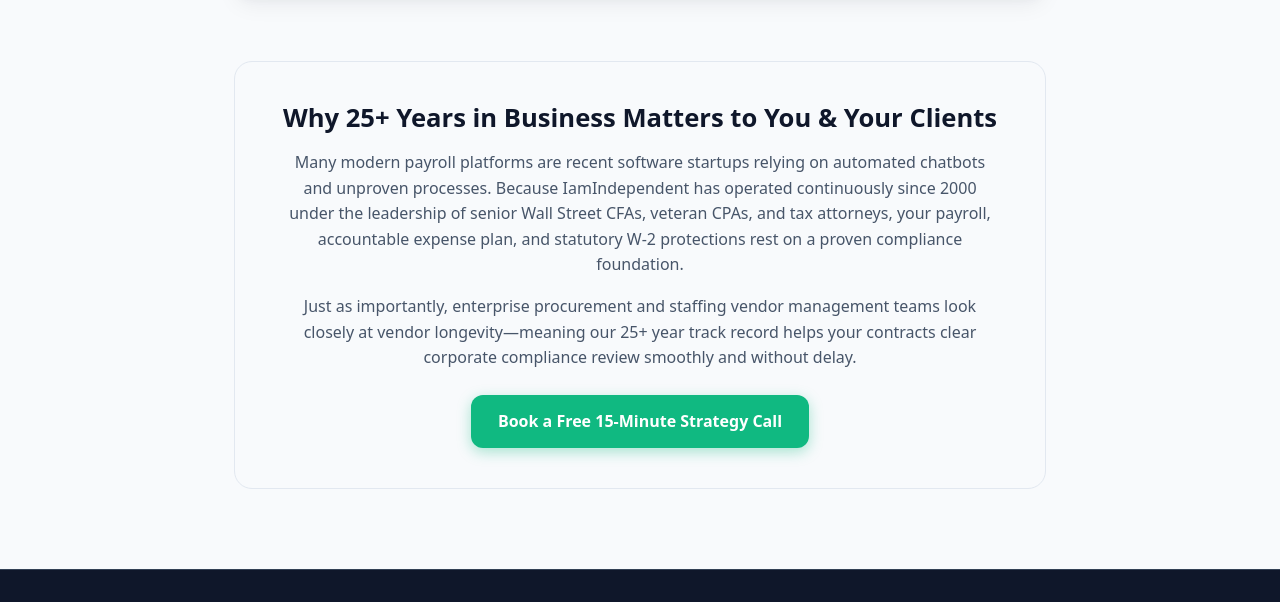
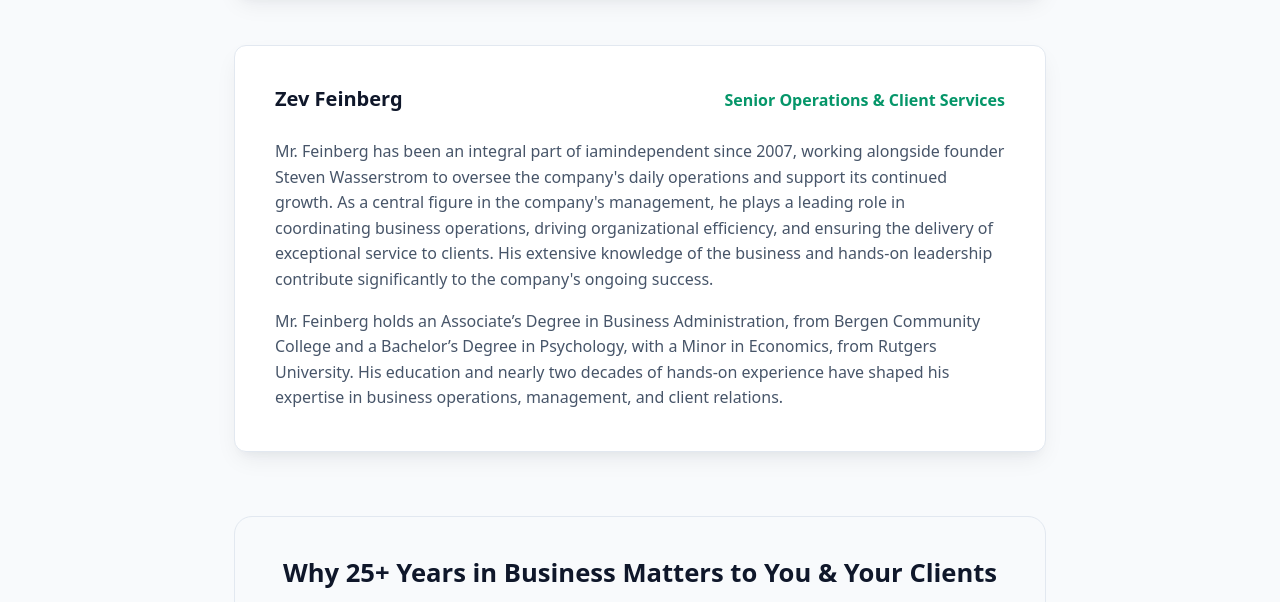
Before and after one commit to GregTile/IamI_static, a plain HTML site: page about.html in a window 1280 px wide. Shown: the part 2615-3217 px from the top of the page. Drawn offline with Linux system fonts and the light colour scheme.

Commit message:
updated about us page

```diff
--- a/about.html
+++ b/about.html
@@ -132,6 +132,20 @@
               Mr. Livshitz holds a Bachelor of Science (BS) and a Master of Science (MS) in Computer Science, as well as an Executive Master of Business Administration (EMBA).
             </p>
           </div>
+
+          <!-- Executive 4: Zev Feinberg -->
+          <div class="card" style="padding: 2.5rem;">
+            <div style="display: flex; justify-content: space-between; align-items: baseline; flex-wrap: wrap; margin-bottom: 1rem;">
+              <h3 style="color:#0f172a;">Zev Feinberg</h3>
+              <span style="font-weight: 700; color: var(--accent-dark);">Senior Operations &amp; Client Services</span>
+            </div>
+            <p>
+              Mr. Feinberg has been an integral part of iamindependent since 2007, working alongside founder Steven Wasserstrom to oversee the company's daily operations and support its continued growth. As a central figure in the company's management, he plays a leading role in coordinating business operations, driving organizational efficiency, and ensuring the delivery of exceptional service to clients. His extensive knowledge of the business and hands-on leadership contribute significantly to the company's ongoing success.
+            </p>
+            <p>
+              Mr. Feinberg holds an Associate’s Degree in Business Administration, from Bergen Community College and a Bachelor’s Degree in Psychology, with a Minor in Economics, from Rutgers University. His education and nearly two decades of hands-on experience have shaped his expertise in business operations, management, and client relations.
+            </p>
+          </div>
         </div>
 
         <!-- Trust / Credentials Callout -->
```
